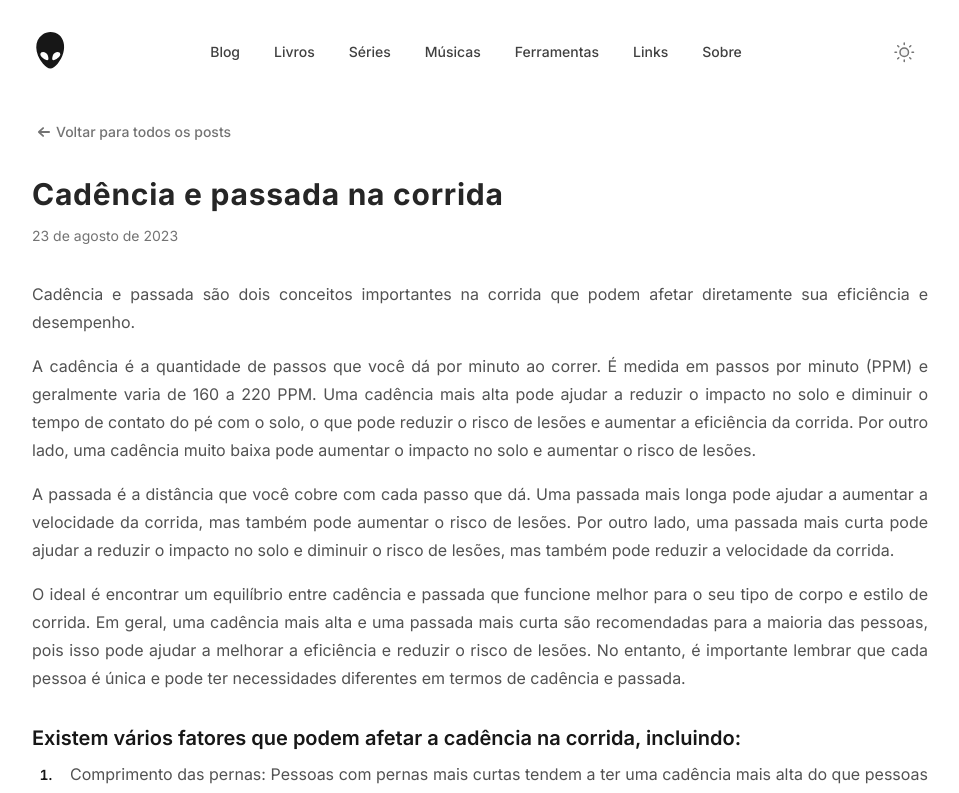
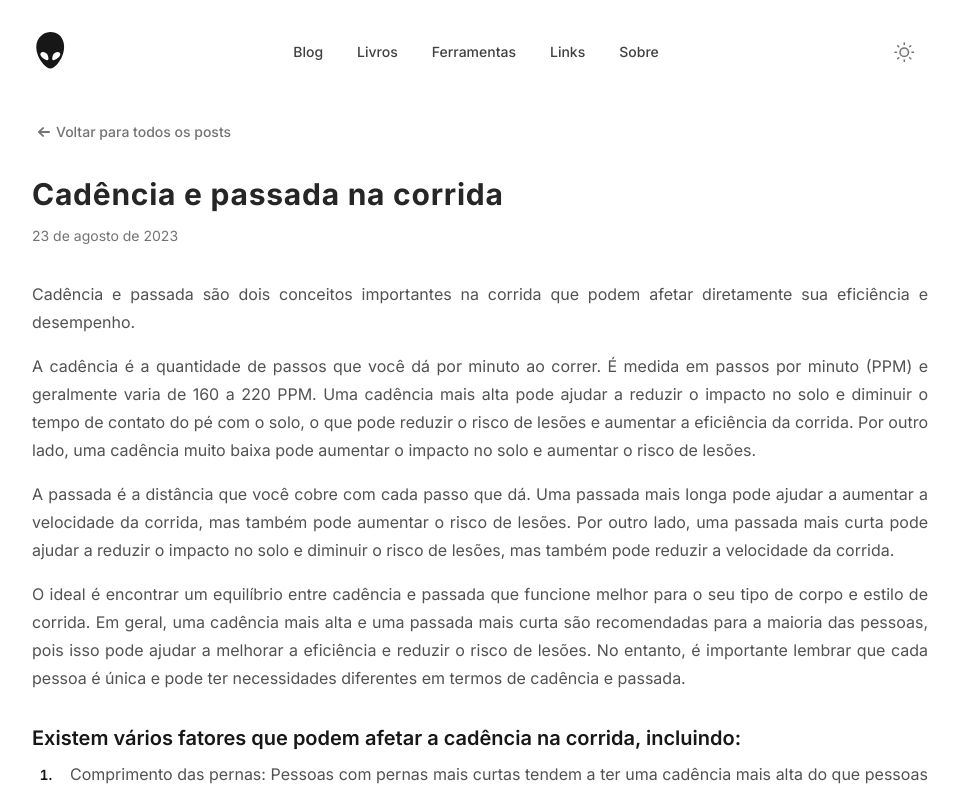
Before and after one commit to abnerssantana/personal-site, a Next.js app: page /blog/cadencia-passada in a window 1280 px wide. Shown: the top 793 px of the page, without its empty margins (160-1119 px from the left). Built offline with nearby package versions, Linux system fonts and the light colour scheme.

Commit message:
link remove

```diff
--- a/src/components/Header.tsx
+++ b/src/components/Header.tsx
@@ -172,12 +172,6 @@ export function Header() {
                             <MobileNavLink href="/bookshelf">
                               Livros
                             </MobileNavLink>
-                            <MobileNavLink href="/tv">
-                              Séries
-                            </MobileNavLink>
-                            <MobileNavLink href="/music">
-                              Músicas
-                            </MobileNavLink>
                             <MobileNavLink href="/bookmarks">
                               Links
                             </MobileNavLink>
--- a/src/components/NavLinks.tsx
+++ b/src/components/NavLinks.tsx
@@ -11,8 +11,6 @@ export function NavLinks({}) {
       {[
         ['Blog', '/blog'],
         ['Livros', '/bookshelf'],
-        ['Séries', '/tv'],
-        ['Músicas', '/music'],
         ['Ferramentas', '/toolbox'],
         ['Links', '/bookmarks'],
         ['Sobre', '/about'],
```
